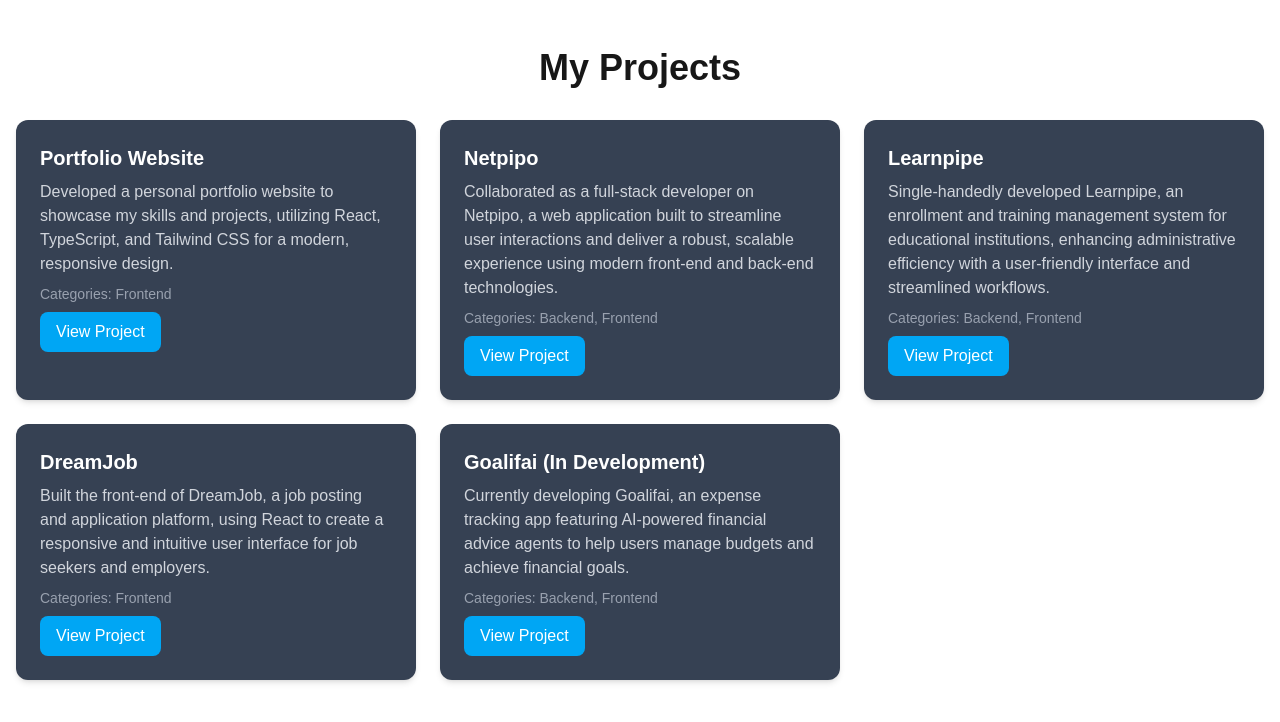
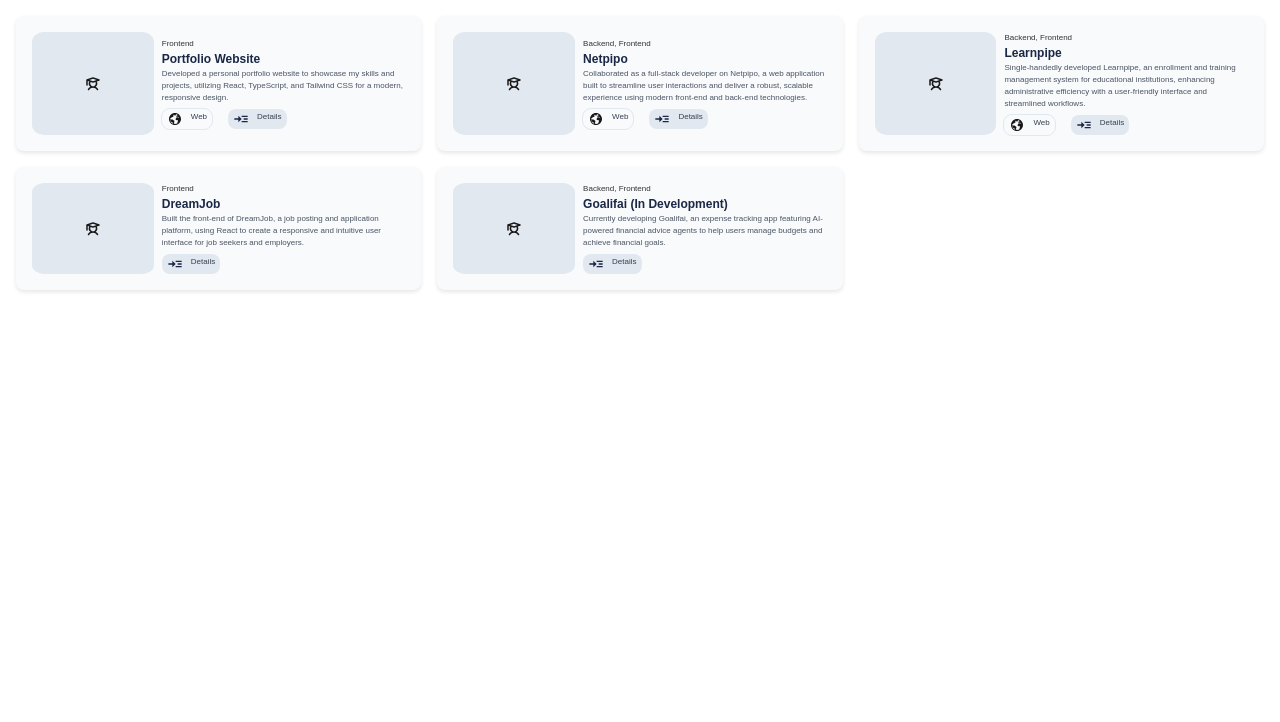
Before and after one commit to kabandapatrick2580/portfolio, a Next.js app in the folder portfolio/: page /projects in a window 1280 px wide. Shown: the top 722 px of the page. Built offline with nearby package versions, Linux system fonts and the light colour scheme.

Commit message:
styled the projects on the projects page

```diff
--- a/portfolio/components/Layout.tsx
+++ b/portfolio/components/Layout.tsx
@@ -8,6 +8,7 @@ export default function Layout({ children }: { children: React.ReactNode }) {
             <main className="flex-grow">
             {children}
             </main>
+
     </div>
   );
 }
--- a/portfolio/data/ProjectsData.tsx
+++ b/portfolio/data/ProjectsData.tsx
@@ -40,6 +40,9 @@ export const projects: Project[] = [
     url: "https://education.accountants.co.rw",
     categories: ["Backend", "Frontend"],
     image: "/images/Profile.jpg",
+    longDescription: "Learnpipe is an enrollment and training management system designed for educational institutions. I developed this platform single-handedly, focusing on enhancing administrative efficiency through a user-friendly interface and streamlined workflows. The system allows institutions to manage student enrollments, track training progress, and facilitate communication between students and administrators.",
+    technologies: ["Flask", "React", "JavaScript", "SCSS", "PostgreSQL"],
+    date: "2023-01-15",
   },
   {
     id: 3,
--- a/portfolio/pages/projects/index.tsx
+++ b/portfolio/pages/projects/index.tsx
@@ -3,6 +3,10 @@ import { projects } from "@/data/ProjectsData";
 import Link from "next/link";
 import Head from "next/head";
 import { motion } from "framer-motion";
+import { ProjectBox, ProjectIcon, ProjectDetails, Subtitle, ProjectTittle, ProjectDescription, IconsRow, IconBox, IconBoxFill, IconLabel, ProjectsSection, Project } from '@/styles/Card.styled';
+import { PiStudentBold } from "react-icons/pi";
+import { MdReadMore } from "react-icons/md";
+import { LiaGlobeSolid } from "react-icons/lia";
 
 export default function Projects() {
   return (
@@ -11,34 +15,46 @@ export default function Projects() {
         <title>Projects | Your Portfolio</title>
         <meta name="description" content="Explore my portfolio of projects built with modern technologies." />
       </Head>
-      <div className="container mx-auto p-4 py-12">
-        <h1 className="text-4xl font-bold text-center mb-8">My Projects</h1>
-        <div className="grid grid-cols-1 md:grid-cols-2 lg:grid-cols-3 gap-6">
+      <ProjectsSection>
           {projects.map((project) => (
-            <div
+            <ProjectBox
               key={project.id} // Use project.id instead of index
-              className="bg-gray-700 p-6 rounded-xl shadow-md hover:shadow-xl transition-shadow"
+
             >
-              <h3 className="text-xl font-bold text-white font-heading">{project.title}</h3>
-              <p className="mt-2 text-gray-300 font-body">{project.description}</p>
-              <p className="mt-2 text-sm text-gray-400 font-body">
-                Categories: {project.categories.join(", ")}
-              </p>
-              {project.title && (
-                <Link href={`/projects/${project.id}`} passHref>
-                  <motion.div
-                    className="mt-2 inline-block text-white bg-sky-500 px-4 py-2 rounded-lg text-center"
-                    whileHover={{ scale: 1.1 }}
-                    whileTap={{ scale: 0.9 }}
-                  >
-                    View Project
-                  </motion.div>
-                </Link>
-              )}
-            </div>
+              <ProjectIcon>
+                <PiStudentBold />
+              </ProjectIcon>
+              <ProjectDetails>
+                  <Subtitle>
+                    {project.categories.join(", ")}
+                  </Subtitle>
+                  <ProjectTittle>{project.title}</ProjectTittle>
+                  <ProjectDescription>{project.description}</ProjectDescription>
+                  <IconsRow>
+
+                      {project.url && (
+                        <Link href={project.url} target="_blank" rel="noopener noreferrer">
+                          <IconBox>
+                            <LiaGlobeSolid />
+                            <IconLabel>Web</IconLabel>
+                          </IconBox>
+                        </Link>
+                      )}
+
+                      {project.title && (
+                        <Link href={`/projects/${project.id}`} passHref target="_blank" rel="noopener noreferrer">
+                        <IconBoxFill>
+                              <MdReadMore />
+                            <IconLabel>Details</IconLabel>
+
+                        </IconBoxFill>
+                        </Link>
+                      )}
+                  </IconsRow>
+              </ProjectDetails>
+            </ProjectBox>
           ))}
-        </div>
-      </div>
+      </ProjectsSection>
     </>
   );
 }
--- a/portfolio/sections/Backend.tsx
+++ b/portfolio/sections/Backend.tsx
@@ -11,6 +11,10 @@ import Projects from '@/pages/projects';
 import { PiStudentBold } from "react-icons/pi";
 import { LiaGlobeSolid } from "react-icons/lia";
 import { MdReadMore } from "react-icons/md";
+import { ProjectBox, ProjectIcon, ProjectDetails, Subtitle, ProjectTittle, ProjectDescription, IconsRow, IconBox, IconBoxFill, IconLabel, ProjectsSection, Project } from '@/styles/Card.styled';
+
+
+
 
 // Styled Components
 const Section = styled(motion.section)`
@@ -56,103 +60,6 @@ const Subheading = styled.p`
   margin-left: auto;
   margin-right: auto;
 `;
-
-const IconsRow = styled.div`
-  display: flex;
-  gap: 1rem;
-  margin-top: 5px
-`;
-
-const IconBox = styled(motion.div)`
-  display: flex;
-  flex-direction: row;
-  text-align: center;
-  gap: 0.5rem;
-  padding: 2px 5px;
-  outline: 1px solid #e2e8f0;
-  border-radius: 0.5rem;
-    &:hover {
-    background-color: #cbd5e1; // gray-300
-  }
-  transition: background-color 0.3s ease;
-`;
-
-const IconBoxFill = styled(IconBox)`
-  background-color: #e2e8f0; // gray-200
-  color: #1a2745; // navy-800
-  outline: none;
-  cursor: pointer;
-  &:hover {
-    background-color: #cbd5e1; // gray-300
-  }
-  transition: background-color 0.3s ease;
-  `;
-
-const IconLabel = styled.span`
-  font-size: 0.5rem;
-  color: #374151;
-`;
-const ProjectsSection = styled.div`
-  margin-top: 2rem;
-  text-align: center;
-  h3 {
-    font-size: 1rem;
-    font-weight: bold;
-    color: #1a2745;
-  }
-  `;
-const Project = styled.div`
-  display: flex;
-  justify-content: center;
-  margin-top: 1rem;
-  `;
-const ProjectBox = styled(motion.div)`
-  background-color: #f8fafc;
-  border-radius: 0.5rem;
-  box-shadow: 0 2px 4px rgba(0, 0, 0, 0.1);
-  padding: 1rem;
-  display: grid;
-  grid-template-columns: 1fr 2fr;
-  cursor: pointer;
-  gap: 0.5rem;
-`;
-const ProjectDetails = styled.div`
-  display: flex;
-  flex-direction: column;
-  justify-content: center;
-  text-align: left;
-`;
-const Subtitle = styled.p`
-  font-size: 8px;
-  font-weight: 400;
-  color: #333;
-  `;
-
-const ProjectTittle = styled.h4`
-  font-size: 12px;
-  font-weight: bold;
-  color: #1a2745; // navy-800
-`;
-const ProjectDescription = styled.p`
-  font-size: 8px;
-  font-weight: 400;
-  color: #4b5563;
-  @media (max-width: 768px) {
-    max-width: 100%;
-    white-space: normal;
-  }
-`;
-
-const ProjectIcon = styled.div`
-  height: 100%;
-  background-color: #e2e8f0; // gray-200
-  border-radius: 10%;
-  display: flex;
-  align-items: center;
-  justify-content: center;
-`
-
-const iconColor = "#334155"; // navy-600
 
 const Backend = () => {
   const containerVariants = {
--- /dev/null
+++ b/portfolio/styles/Card.styled.ts
@@ -0,0 +1,127 @@
+import styled from 'styled-components';
+import { motion } from 'framer-motion';
+
+
+const IconsRow = styled.div`
+  display: flex;
+  gap: 1rem;
+  margin-top: 5px
+`;
+
+const IconBox = styled(motion.div)`
+  display: flex;
+  flex-direction: row;
+  text-align: center;
+  gap: 0.5rem;
+  padding: 2px 5px;
+  outline: 1px solid #e2e8f0;
+  border-radius: 0.5rem;
+    &:hover {
+    background-color: #cbd5e1; // gray-300
+  }
+  transition: background-color 0.3s ease;
+`;
+
+const IconBoxFill = styled(IconBox)`
+  background-color: #e2e8f0; // gray-200
+  color: #1a2745; // navy-800
+  outline: none;
+  cursor: pointer;
+  &:hover {
+    background-color: #cbd5e1; // gray-300
+  }
+  transition: background-color 0.3s ease;
+  `;
+
+const IconLabel = styled.span`
+  font-size: 0.5rem;
+  color: #374151;
+`;
+const ProjectsSection = styled.div`
+    display: grid;
+    grid-template-columns: 1fr 1fr 1fr;
+    gap: 1rem;
+    padding: 1rem;
+    h3 {
+        font-size: 1rem;
+        font-weight: bold;
+        color: #1a2745;
+    }
+
+    @media (max-width: 1024px) {
+        grid-template-columns: 1fr 1fr; // Two columns on medium screens
+    }
+
+    @media (max-width: 768px) {
+        grid-template-columns: 1fr; // Stack on small screens
+    }
+    `;
+const Project = styled.div`
+  display: flex;
+  justify-content: center;
+  margin-top: 1rem;
+  `;
+const ProjectBox = styled(motion.div)`
+  background-color: #f8fafc;
+  border-radius: 0.5rem;
+  box-shadow: 0 2px 4px rgba(0, 0, 0, 0.1);
+  padding: 1rem;
+  display: grid;
+  grid-template-columns: 1fr 2fr;
+  cursor: pointer;
+  gap: 0.5rem;
+`;
+const ProjectDetails = styled.div`
+  display: flex;
+  flex-direction: column;
+  justify-content: center;
+  text-align: left;
+`;
+const Subtitle = styled.p`
+  font-size: 8px;
+  font-weight: 400;
+  color: #333;
+  `;
+
+const ProjectTittle = styled.h4`
+  font-size: 12px;
+  font-weight: bold;
+  color: #1a2745; // navy-800
+`;
+const ProjectDescription = styled.p`
+  font-size: 8px;
+  font-weight: 400;
+  color: #4b5563;
+  @media (max-width: 768px) {
+    max-width: 100%;
+    white-space: normal;
+  }
+`;
+
+const ProjectIcon = styled.div`
+  height: 100%;
+  background-color: #e2e8f0; // gray-200
+  border-radius: 10%;
+  display: flex;
+  align-items: center;
+  justify-content: center;
+`
+
+const iconColor = "#334155"; // navy-600
+
+
+export {
+  IconsRow,
+  IconBox,
+  IconBoxFill,
+  IconLabel,
+  ProjectsSection,
+  Project,
+  ProjectBox,
+  ProjectDetails,
+  Subtitle,
+  ProjectTittle,
+  ProjectDescription,
+  ProjectIcon,
+  iconColor
+};
```
